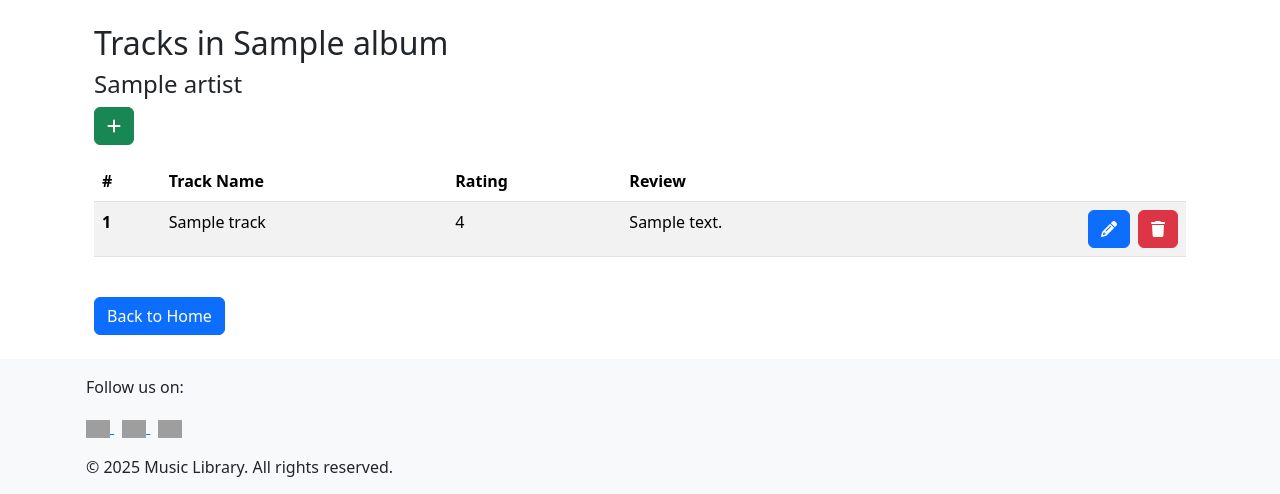
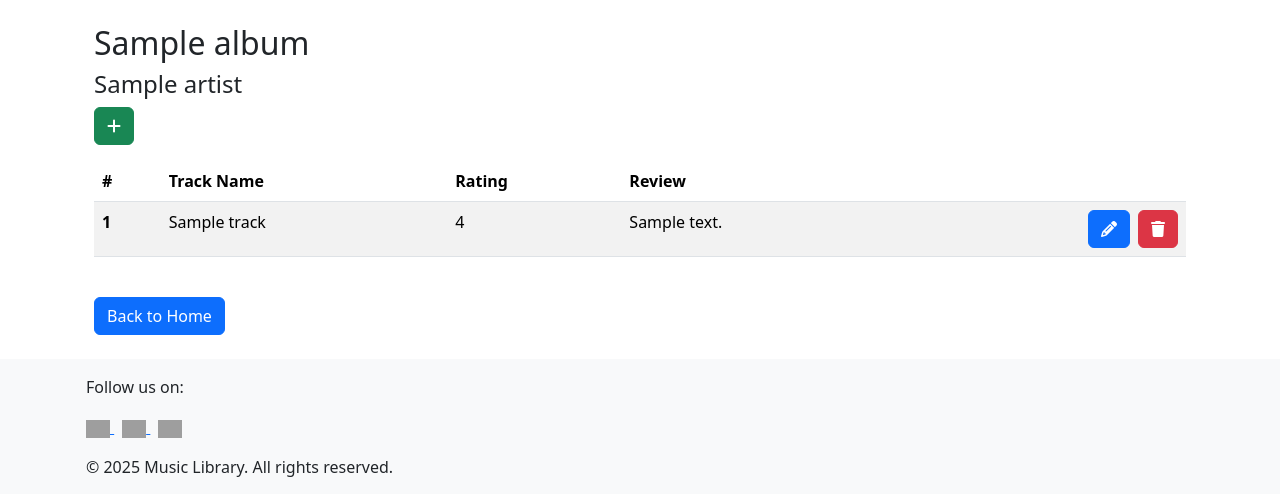
Before and after one commit to Georgeburn94/StarTrack, a Django app: page /album/1/tracks/ in a window 1280 px wide. Shown: the part 56-550 px from the top of the page. Run offline with Django 4.2, Linux system fonts and the light colour scheme; tables that the repository leaves empty hold one stand-in row (values such as "Sample post"); some libraries are stand-ins or nearby versions; grey boxes are pictures that could not be loaded.

Commit message:
fix: update album tracks heading for improved clarity

```diff
--- a/startrack/templates/album_tracks.html
+++ b/startrack/templates/album_tracks.html
@@ -4,7 +4,7 @@
 
 {% block content %}
 <div class="container mt-4">
-    <h2>Tracks in {{ album.name }}</h2>
+    <h2>{{ album.name }}</h2>
     <h4>{{ album.artist.name }}</h4>
     <button type="button" class="btn btn-success mb-3" data-bs-toggle="modal" data-bs-target="#addTrackModal">
         <i class="fa-solid fa-plus"></i>
```
